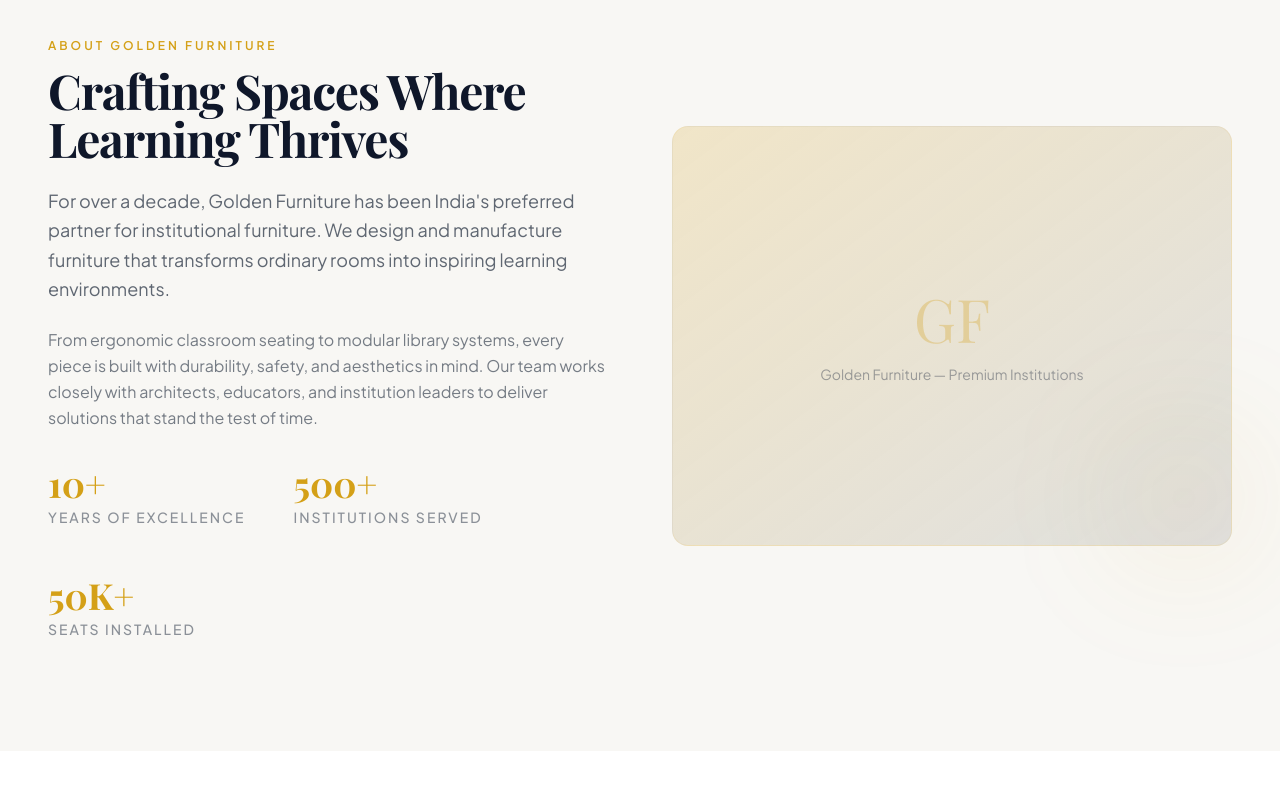
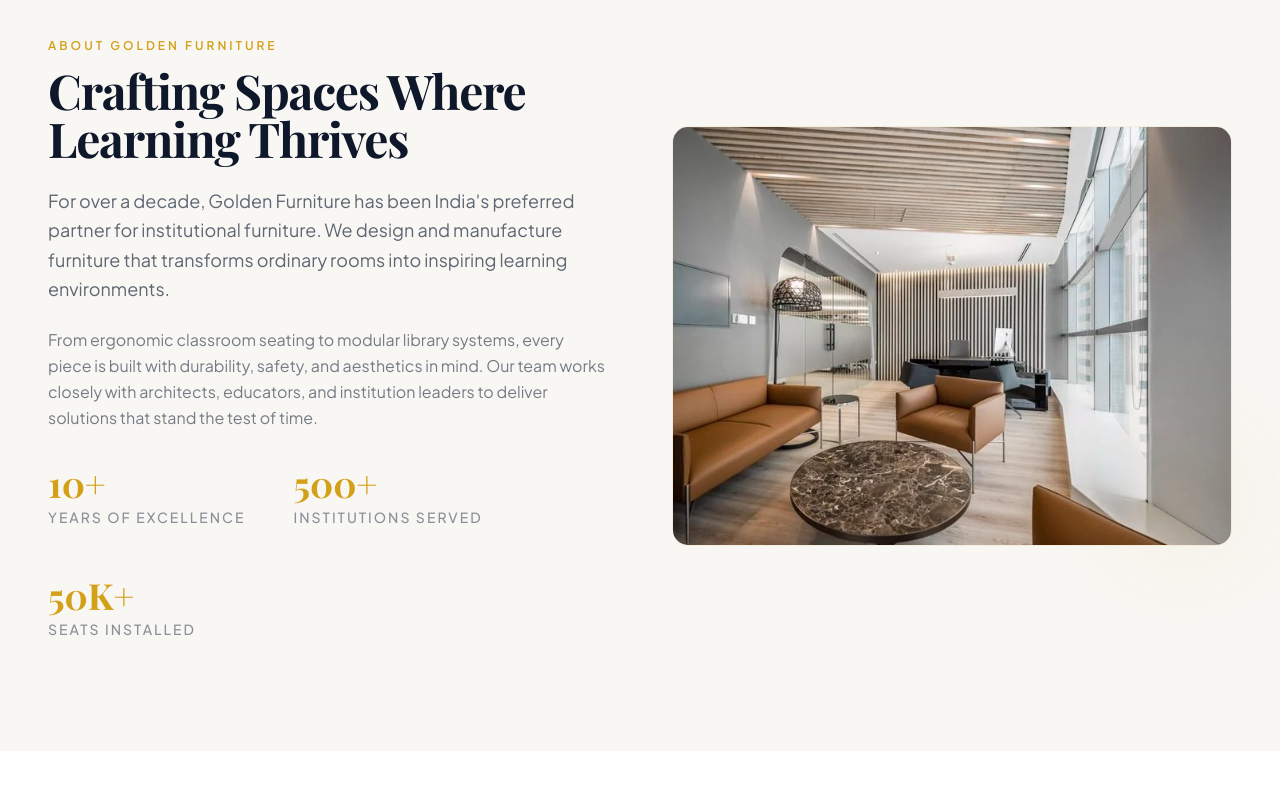
Before and after one commit to revowork12/GOLDEN-, a React (Vite) app: page / in a window 1280 px wide. Shown: the part 880-1680 px from the top of the page. Built offline with nearby package versions, Linux system fonts and the light colour scheme.

Commit message:
feat: add images to About and CompleteSetup placeholders

```diff
--- a/src/components/AboutGolden.jsx
+++ b/src/components/AboutGolden.jsx
@@ -30,12 +30,11 @@
             </div>
           </div>
           <div className="relative reveal reveal-delay-1">
-            <div className="aspect-[4/3] rounded-2xl bg-gradient-to-br from-gold/20 to-navy/10 border border-gold/10 flex items-center justify-center">
-              <div className="text-center p-8">
-                <div className="font-display text-6xl text-gold/30 mb-4">GF</div>
-                <p className="text-slate/40 text-sm">Golden Furniture — Premium Institutions</p>
-              </div>
-            </div>
+            <img
+              src="/images/ceo-office.webp"
+              alt="Golden Furniture — Premium Institutions"
+              className="w-full aspect-[4/3] object-cover rounded-2xl border border-gold/10"
+            />
             <div className="absolute -bottom-4 -right-4 w-32 h-32 bg-gold/10 rounded-full blur-3xl" />
           </div>
         </div>
--- a/src/components/CompleteSetup.jsx
+++ b/src/components/CompleteSetup.jsx
@@ -23,14 +23,11 @@
       <div className="container-site">
         <div className="grid lg:grid-cols-2 gap-16 items-center">
           <div className="relative reveal">
-            <div className="aspect-[4/3] rounded-2xl bg-gradient-to-br from-gold/15 to-navy/5 border border-gold/10 flex items-center justify-center">
-              <div className="text-center p-8">
-                <div className="w-16 h-16 rounded-full bg-gold/20 flex items-center justify-center mx-auto mb-4">
-                  <span className="text-2xl">🔧</span>
-                </div>
-                <p className="text-slate/40 text-sm">Complete Setup Services</p>
-              </div>
-            </div>
+            <img
+              src="/images/setup.webp"
+              alt="Complete Setup Services"
+              className="w-full aspect-[4/3] object-cover rounded-2xl border border-gold/10"
+            />
           </div>
           <div className="reveal reveal-delay-1">
             <span className="section-label">Complete Setup</span>
```
